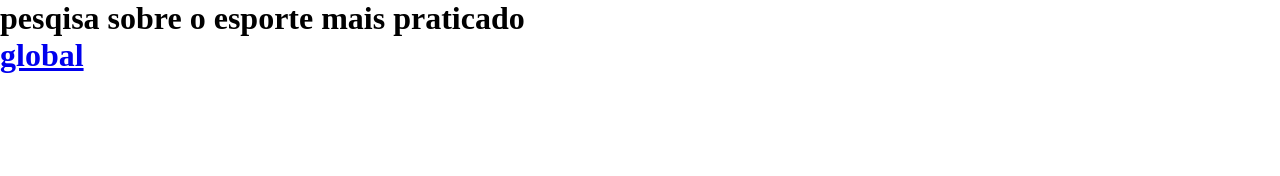
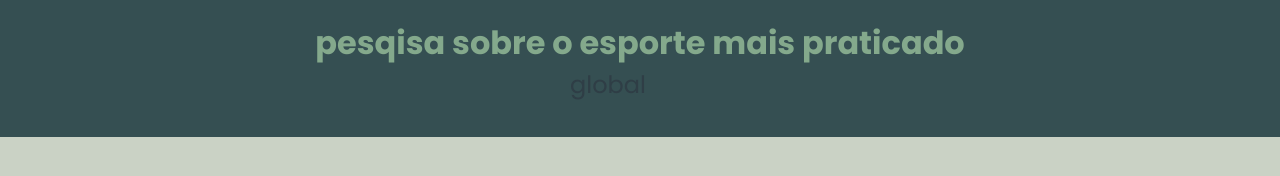
Before and after one commit to darkside2500/2024-3-b-cursos-marc-o, a plain HTML site: page index.html in a window 1280 px wide. Shown: the top 176 px of the page. Drawn offline with Linux system fonts and the light colour scheme; a web font is replaced by a local one.

Commit message:
Add files via upload

```diff
--- a/index.html
+++ b/index.html
@@ -1,20 +1,27 @@
 <!DOCTYPE html>
 <html lang="pt-br">
+
 <head>
     <meta charset="UTF-8">
     <meta name="viewport" content="width=device-width, initial-scale=1.0">
     <title>coleta de dados</title>
     <link rel="stylesheet" href="style.css">
 </head>
+
 <body>
     <header>
         <h1>pesqisa sobre o esporte mais praticado
             <nav>
                 <a href="#">global </a>
-                <a href="#>"escola </a>
+                <a href="#>" escola </a>
             </nav>
 
     </header>
     <main>
 
     </main>
+    <script type="module" src="graficos/dadosgerais.js"></script>
+
+</body>
+
+</html>
--- a/style.css
+++ b/style.css
@@ -5,7 +5,7 @@
 *{
     margin:0%;
     padding:0%;
-};
+}
 
 :root{
     --fonte-titulo:"Poppins", sans-serif;
@@ -16,3 +16,48 @@
     --cor-um: #354f52ff;
     --cor-titulo: #2f3e46ff;
 }
+body{
+    font-family: var(--fonte );
+    background-color: var(--cor-fundo);
+    color: var(--cor-texto);
+    height: 1000vh;
+
+}
+header{
+    background-color: var(--cor-um);
+    text-align: center;
+
+}
+h1{
+    font-family: var(--fonte-texto);
+    font-size: 2rem;
+    padding: 1.2rem 0;
+    color: var(--cor-texto);
+}
+nav{
+    display: flex;
+    justify-content: center;
+    font-weight: 400;
+}
+nav a{
+    text-decoration: none;
+    color: var(--cor-titulo);
+    margin: 0 2rem 1rem 0;
+    font-size: 1.5rem;
+}
+nav a:hover{
+    text-decoration: underline;
+    font-size: 1.7rem;
+    color: var(--cor-fundo);
+    transition: 0.3s;
+}
+footer{
+    display: flex;
+    align-content: center;
+    justify-content: center;
+    color: var(--cor-um);
+    width: 100%;
+    position: absolute;
+    bottom: 0;
+    padding: 1rem;
+}
```
